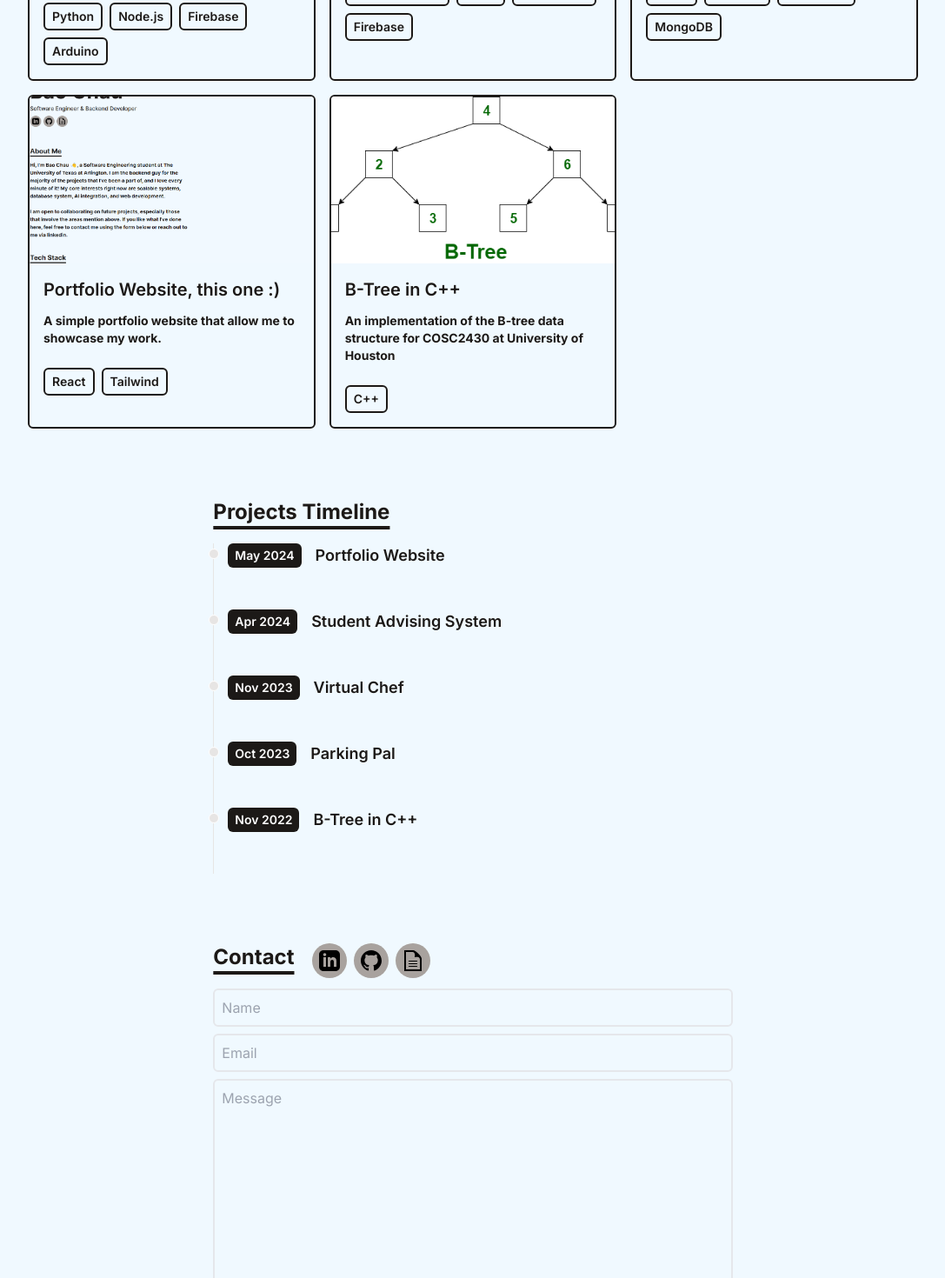
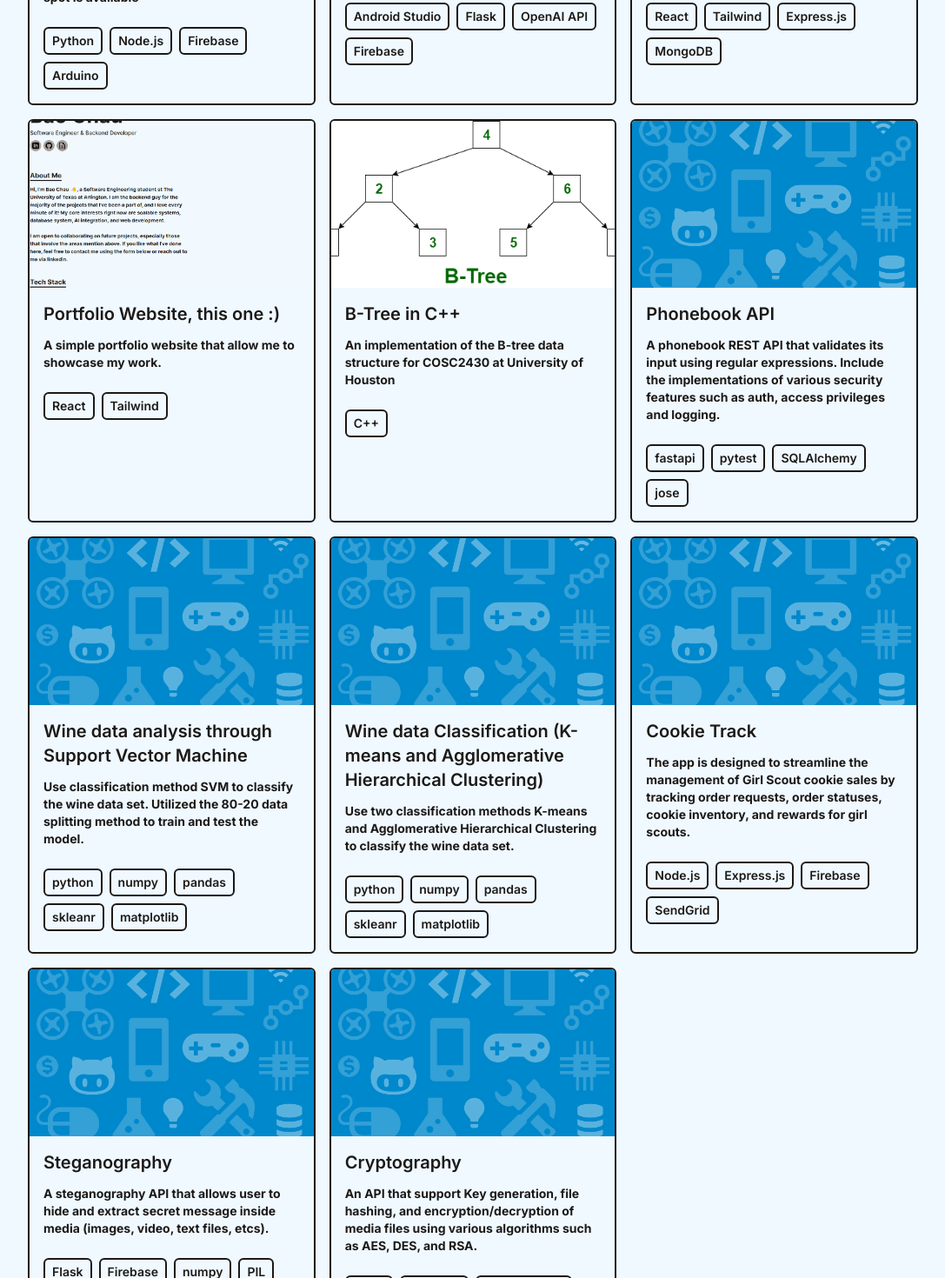
Before and after one commit to bchau1010/portfolio, a React (Vite) app: page / in a window 1280 px wide. Shown: the part 1300-2770 px from the top of the page at 87% size, without its empty margins (96-1183 px from the left). Built offline with nearby package versions, Linux system fonts and the light colour scheme.

Commit message:
Update a few projects

```diff
--- a/src/components/Aboutme.jsx
+++ b/src/components/Aboutme.jsx
@@ -12,10 +12,11 @@ function Aboutme() {
                 </div>
             </h1>
             <p className="self-start text-lg max-w-xl mb-6 font-bold">
-                Hi, I'm Bao Chau 👋, a Software Engineering student at The University of Texas at Arlington. I am the backend guy for the majority of the projects that I've been a part of, and I love every minute of it! My core interests right now are scalable systems, database systems, AI integration, and web development.
+                Hi, I'm Bao Chau 👋, a recent Software Engineering graduate at The University of Texas at Arlington. I am the backend guy for the majority of the projects that I've been a part of, and I love every minute of it!
+                My core interests right now are Scalable Systems, Information Security,  Machine Learning, Datamining, AI, and Web Development.
                 <br/>
                 <br/>
-                I am open to collaborating on future projects, especially those that involve the areas mention above. If you like what I've done here, feel free to contact me using the form below or reach out to me via linkedin.
+                I am open for work and to collaborating on future projects, especially those that involve the areas mention above. If you like what I've done here, feel free to contact me using the form below or reach out to me via linkedin.
                 <br />
                 <br></br>
             </p>
--- a/src/data/portfolio.js
+++ b/src/data/portfolio.js
@@ -34,6 +34,49 @@ export default [
       stack: ['C++'],
       link: 'https://github.com/bchau1010/B-Tree.git',
    },
+   {
+      title: 'Phonebook API',
+      imgUrl: '/assets/thumbnail-placeholder-8c916ef4da99a222ce6ece077c71c7e282f071f830747b2abb5718018cbfa699.gif',
+      bodyText: "A phonebook REST API that validates its input using regular expressions. Include the implementations of various security features such as auth, access privileges and logging.",
+      stack: ['fastapi', 'pytest', 'SQLAlchemy', 'jose'],
+      link: 'https://github.com/bchau1010/Phonebook_input_validation.git',
+   },
+   {
+      title: 'Wine data analysis through Support Vector Machine',
+      imgUrl: '/assets/thumbnail-placeholder-8c916ef4da99a222ce6ece077c71c7e282f071f830747b2abb5718018cbfa699.gif',
+      bodyText: "Use classification method SVM to classify the wine data set. Utilized the 80-20 data splitting method to train and test the model. ",
+      stack: ['python', 'numpy', 'pandas', 'skleanr','matplotlib'],
+      link: 'https://github.com/bchau1010/Wine-data-analysis-through-SVM.git',
+   },
+   {
+      title: 'Wine data Classification (K-means and Agglomerative Hierarchical Clustering)',
+      imgUrl: '/assets/thumbnail-placeholder-8c916ef4da99a222ce6ece077c71c7e282f071f830747b2abb5718018cbfa699.gif',
+      bodyText: "Use two classification methods K-means and Agglomerative Hierarchical Clustering to classify the wine data set.",
+      stack: ['python', 'numpy', 'pandas', 'skleanr', 'matplotlib'],
+      link: 'https://github.com/bchau1010/Wine-data-classification-through-K-means-and-Agglomerative-Hierarchical-Clustering.git',
+   },
+   {
+      title: 'Cookie Track',
+      imgUrl: '/assets/thumbnail-placeholder-8c916ef4da99a222ce6ece077c71c7e282f071f830747b2abb5718018cbfa699.gif',
+      bodyText: "The app is designed to streamline the management of Girl Scout cookie sales by tracking order requests, order statuses, cookie inventory, and rewards for girl scouts.",
+      stack: ['Node.js', 'Express.js', 'Firebase', 'SendGrid'],
+      link: 'https://github.com/Thin-Mint-Techies/CookieTrack.git',
+   },
+   {
+      title: 'Steganography',
+      imgUrl: '/assets/thumbnail-placeholder-8c916ef4da99a222ce6ece077c71c7e282f071f830747b2abb5718018cbfa699.gif',
+      bodyText: "A steganography API that allows user to hide and extract secret message inside media (images, video, text files, etcs).",
+      stack: ['Flask', 'Firebase', 'numpy', 'PIL'],
+      link: 'https://github.com/bchau1010/Cryptography-and-Steganography.git',
+   },
+   {
+      title: 'Cryptography',
+      imgUrl: '/assets/thumbnail-placeholder-8c916ef4da99a222ce6ece077c71c7e282f071f830747b2abb5718018cbfa699.gif',
+      bodyText: "An API that support Key generation, file hashing, and encryption/decryption of media files using various algorithms such as AES, DES, and RSA.",
+      stack: ['Flask', 'Firebase','cryptography'],
+      link: 'https://github.com/bchau1010/Cryptography-and-Steganography.git',
+   },
+
 ]
 
 //create an array of object where each is a project
```
